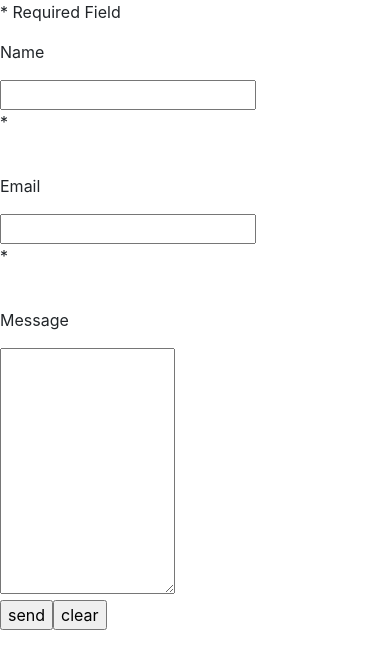
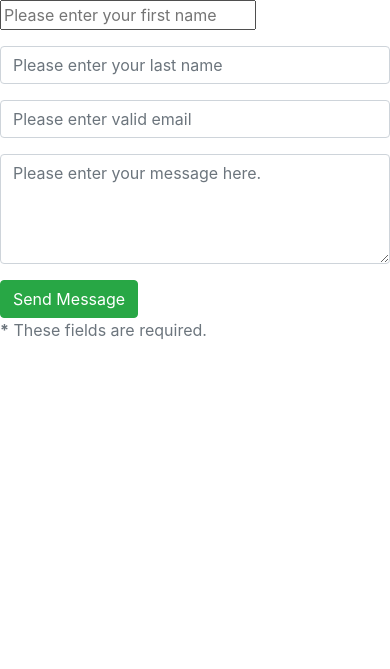
Before and after one commit to Asaelem/BlueRibbonHW, a PHP site: page /contact.php in a window 390 px wide. Shown: the top 669 px of the page. Run offline with PHP 8.4, Linux system fonts and the light colour scheme; data that the repository does not hold is empty.

Commit message:
Contact form start

```diff
--- a/contact.php
+++ b/contact.php
@@ -65,7 +65,7 @@ return $data;
     <meta charset="utf-8">
     <meta http-equiv="X-UA-Compatible" content="IE=edge">
     <meta name="viewport" content="width=device-width, initial-scale=1">
-    <title>Bootstrap 101 Template</title>
+    <title>Contact Me</title>
     <link href="BootStrap/css/bootstrap.min.css" rel="stylesheet">
 
 </head>
@@ -77,65 +77,69 @@ return $data;
 </nav>
 
 <body>
-<?php /**
-$name_error = "";
-$email_error = "";
-$name = "";
-$email = "";
-$message = "";
-$recipient = "asplund.alex@gmail.com";
+<?php
 
-if ($_SERVER["REQUEST_METHOD"] == "POST"){
-
-    if (empty($_POST["name"])){
-        $name_error = "Name is required";
-    } else {
-        $name = test_input($_POST["name"]);
-        if (!preg_match("/^[a-zA-Z]*$/", $name)){
-            $name_error = "Only letters and white space allowed";
-        }
-    }
-
-    if (empty($_POST["email"])){
-        $name_error = "Email is required";
-    } else {
-        $email = test_input($_POST["email"]);
-        if (!filter_var($email, FILTER_VALIDATE_EMAIL)){
-            $email_error = "Invalid email format";
-        }
-    }
-
-    if (empty($_POST["message"])){
-        $message = "";
-    } else {
-        $message = test_input($_POST["message"]);
-    }
-
-}
+    $from = 'azuzuvsfry@hotmail.com';
+    $sendTo = 'asplund.alex@gmail.com';
+    $subject = 'New contact form message';
+    $fields = array('name' => 'Name', 'last_name' => 'Last Name', 'email' => 'Email', 'message' => 'Message');
+    $okMessage = 'Submission successful!';
+    $errorMessage = 'Submission failed.';
 
 
-function test_input($data){
 
-    $data = trim($data);
-    $data = stripslashes($data);
-    $data = htmlspecialchars($data);
-    return $data;
+?>
 
-}
-*/?>
-<div>
+<form id="contact_form" method="post" action="contact.php" role="form">
 
-    <p><span class="error">* Required Field</span></p>
-    <form method="post" action="<?php echo htmlspecialchars($_SERVER["PHP_SELF"]);?>">
+    <div class="messages"></div>
 
-        <p>Name</p> <input type="text" name="name" value="<?php echo $name; ?>"><p><span class="error">* <?php echo $name_error; ?></span></p><br />
-        <p>Email</p> <input type="text" name="email" value="<?php echo $email; ?>"><p><span class="error">* <?php echo $email_error; ?></span></p><br />
-        <p>Message</p> <textarea name="message" rows="10" cols="15"><?php echo $message; ?></textarea><br />
-        <input type="submit" value="send"><input type="reset" value="clear">
+    <div class="controls">
 
-    </form>
+        <div class="row">
+            <div class="col-md-4">
+                <div class="form-group">
+                    <input id="form_name" type="text" name="name" class="form_control" placeholder="Please enter your first name" required="required" data-error="First name is required">
+                    <div class="help-block with-errors"></div>
+                </div>
+            </div>
+            <div class="col-md-4">
+                <div class="form-group">
+                    <input id="form_last_name" type="text" name="last_name" class="form-control" placeholder="Please enter your last name" required="required" data-error="Last name is required">
+                    <div class="help-block with-errors"></div>
+                </div>
+            </div>
+        </div>
+        <div class="row">
+            <div class="col-md-6">
+                <div class="form-group">
+                    <input id="form_email" type="email" name="email" class="form-control" placeholder="Please enter valid email" required="required" data-error="Invalid email">
+                    <div class="help-block with-errors"></div>
+                </div>
+            </div>
+        </div>
+        <div class="row">
+            <div class="col-md-12">
+                <div class="form-group">
+                    <textarea id="form_message" name="message" class="form-control" placeholder="Please enter your message here." rows="4" required="required" data-error="Please enter a message."></textarea>
+                    <div class="help-block with-errors"></div>
+                </div>
+            </div>
+            <div class="col-md-12">
+                <input type="submit" class="btn btn-success btn-send" value="Send Message">
+            </div>
+        </div>
+        <div class="row">
+            <div class="col-md-12">
+                <p class="text-muted">
+                    <strong>*</strong> These fields are required.
+                </p>
+            </div>
+        </div>
 
-</div>
+    </div>
+
+</form>
 
 <script src="https://ajax.googleapis.com/ajax/libs/jquery/3.3.1/jquery.min.js"></script>
 <script src="BootStrap/js/bootstrap.min.js"></script>
```
